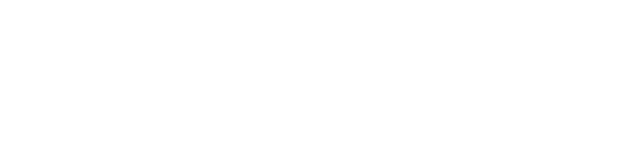
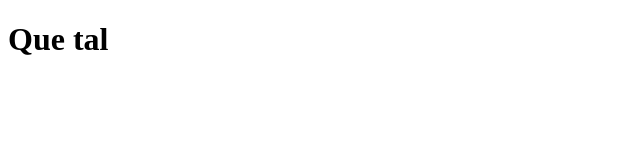
Before and after one commit to RicardoYone/mi-primer-repo, a plain HTML site: page index.html in a window 1280 px wide. Shown: the whole page, without its empty margins (0-640 px from the left). Drawn offline with Linux system fonts and the light colour scheme.

Commit message:
cambie mi pagina al español

```diff
--- a/index.html
+++ b/index.html
@@ -4,9 +4,9 @@
     <meta charset="UTF-8">
     <meta http-equiv="X-UA-Compatible" content="IE=edge">
     <meta name="viewport" content="width=device-width, initial-scale=1.0">
-    <title>Document</title>
+    <title>Hola</title>
 </head>
 <body>
-
+    <h1>Que tal </h1>
 </body>
 </html>
```
